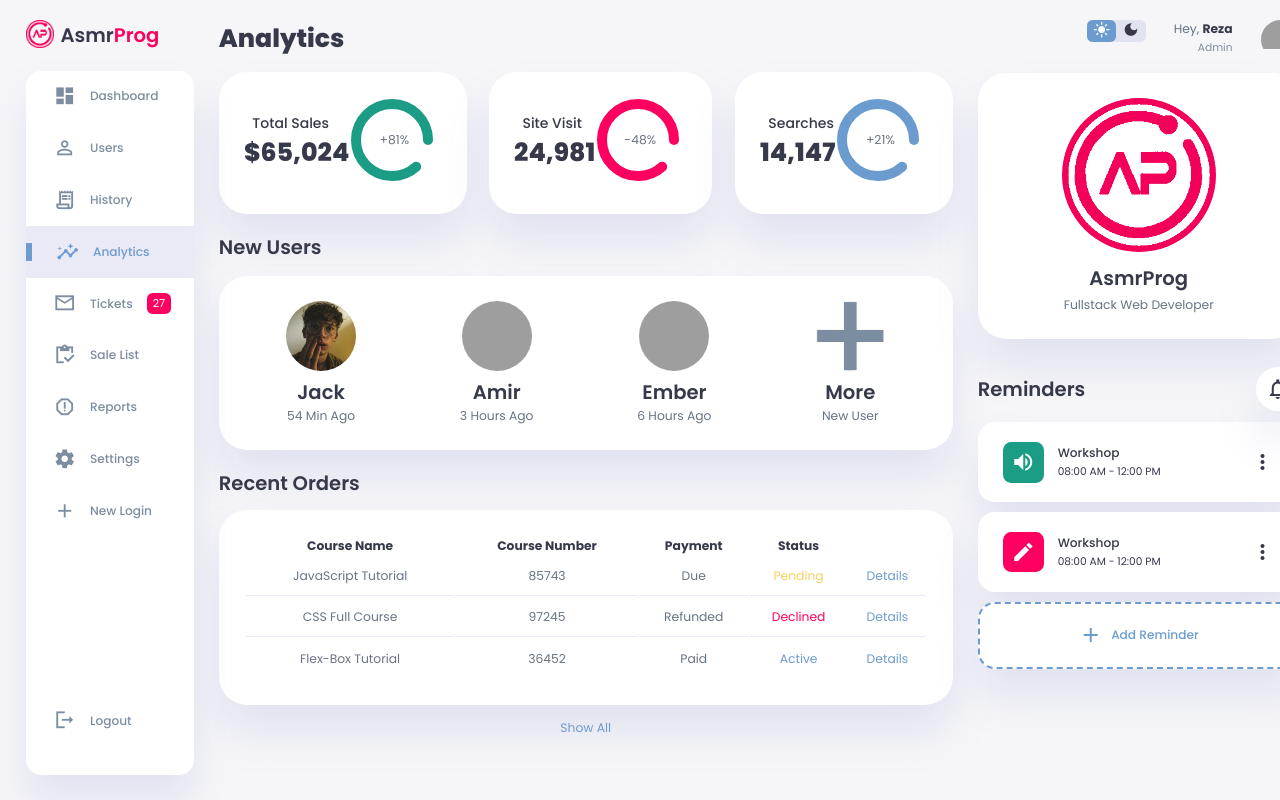
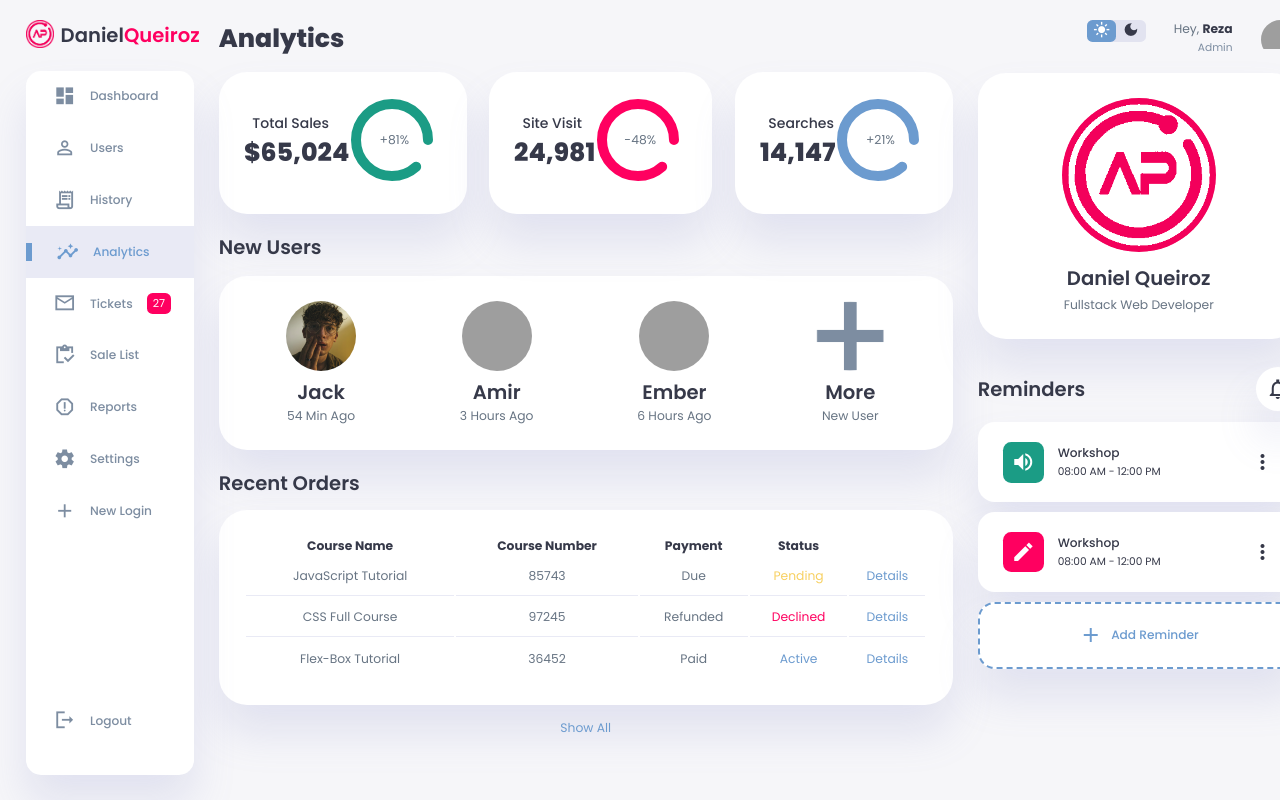
Before and after one commit to danielqueirozc/Dashboard, a plain HTML site: page index.html in a window 1280 px wide. Drawn offline with Linux system fonts and the light colour scheme; grey boxes are pictures that could not be loaded.

Commit message:
updates to names

```diff
--- a/index.html
+++ b/index.html
@@ -17,7 +17,7 @@
             <div class="toggle">
                 <div class="logo">
                     <img src="images/logo.png">
-                    <h2>Asmr<span class="danger">Prog</span></h2>
+                    <h2>Daniel<span class="danger">Queiroz</span></h2>
                 </div>
                 <div class="close" id="close-btn">
                     <span class="material-icons-sharp">
@@ -231,7 +231,7 @@
             <div class="user-profile">
                 <div class="logo">
                     <img src="images/logo.png">
-                    <h2>AsmrProg</h2>
+                    <h2>Daniel Queiroz</h2>
                     <p>Fullstack Web Developer</p>
                 </div>
             </div>
```
